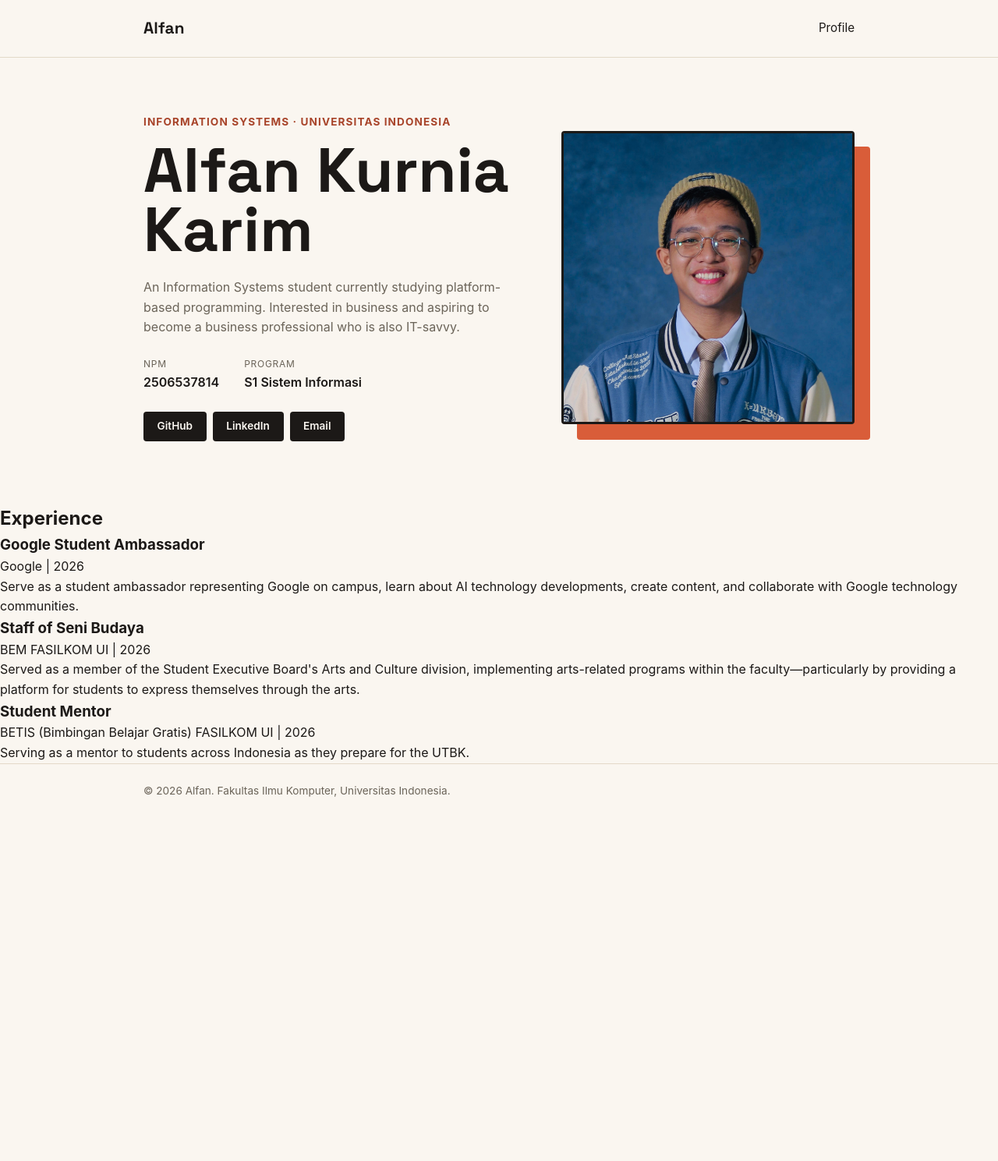
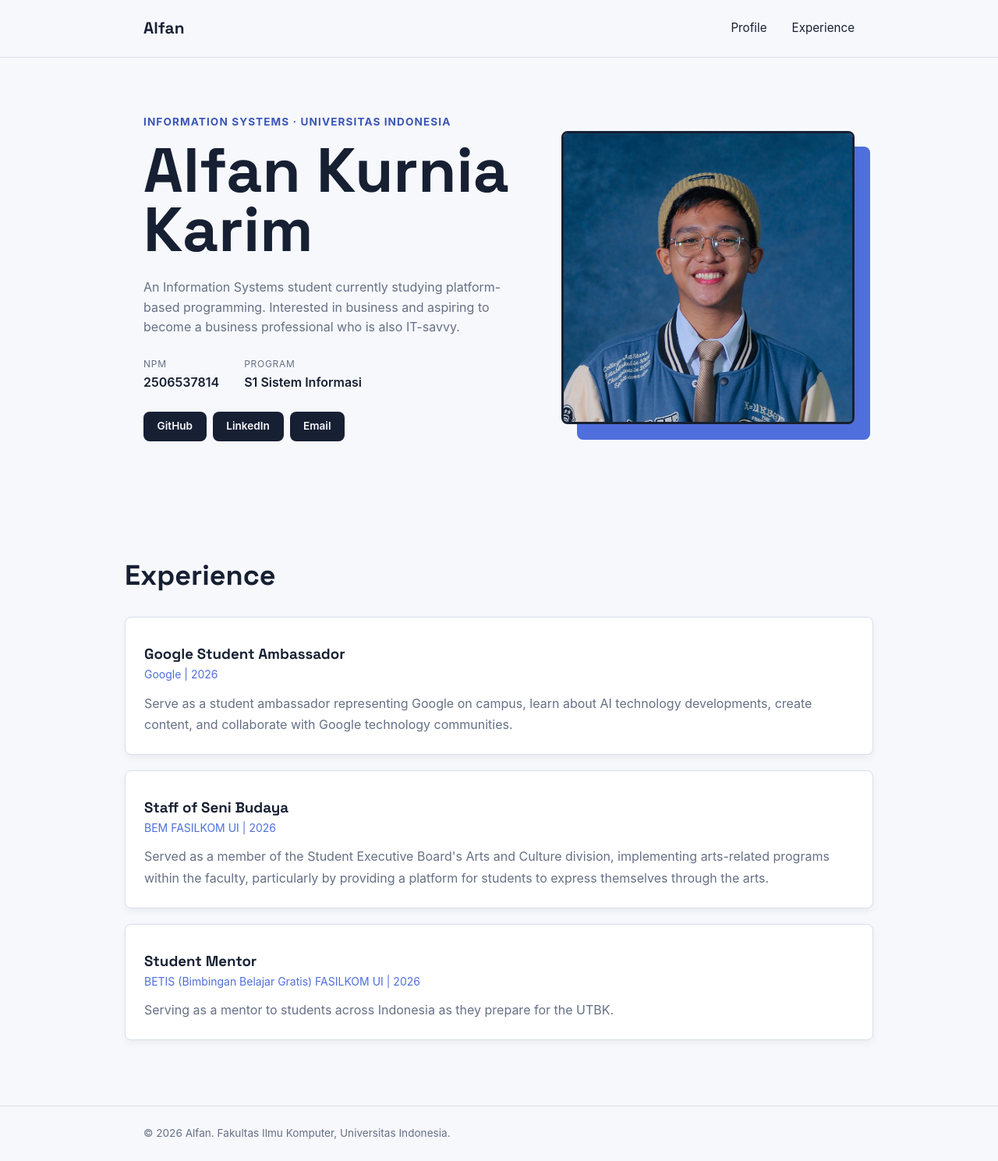
Before and after one commit to aallpann/myportofolio, a Django app: page / in a window 1280 px wide. Shown: the whole page at 78% size. Before the commit the page ends 1022 px from the top, so only its background shows below. Run offline with Django 5.2, Linux system fonts and the light colour scheme.

Commit message:
Style portfolio and add experience section

```diff
--- a/static/css/style.css
+++ b/static/css/style.css
@@ -5,13 +5,13 @@
 }
 
 :root {
-  --ink: #1c1917;
-  --paper: #faf6f0;
-  --accent: #d95d39;
-  --accent-dark: #a8442a;
-  --line: #e3d9c9;
-  --text-muted: #6b6459;
-  --radius: 4px;
+  --ink: #172033;
+  --paper: #f7f8fc;
+  --accent: #4f6fdc;
+  --accent-dark: #3b56b5;
+  --line: #d9deea;
+  --text-muted: #667085;
+  --radius: 8px;
 }
 
 body {
@@ -22,6 +22,8 @@ body {
 }
 
 h1,
+h2,
+h3,
 .brand {
   font-family:
     "Space Grotesk",
@@ -180,6 +182,48 @@ h1,
   border-top: 1px solid var(--line);
 }
 
+.experience {
+  padding: 64px 0;
+  max-width: 960px;
+  margin: 0 auto;
+}
+
+.experience-card {
+  border: 1px solid var(--line);
+  padding: 24px;
+  margin-bottom: 20px;
+  background: white;
+  border-radius: var(--radius);
+  box-shadow: 0 4px 10px rgba(0, 0, 0, 0.05);
+  transition: background-color 0.2s ease, border-color 0.2s ease, transform 0.2s ease;
+}
+
+.experience-card:hover {
+  background-color: #eef2ff;
+  border-color: var(--accent);
+  transform: translateY(-4px);
+}
+
+.experience-card h3 {
+  margin-top: 8px;
+}
+
+.experience-meta {
+  color: var(--accent);
+  font-size: 14px;
+  margin-bottom: 12px;
+}
+
+.experience-description {
+  color: var(--text-muted);
+  line-height: 1.7;
+}
+
+.experience h2 {
+  font-size: 36px;
+  margin-bottom: 24px;
+}
+
 @media (max-width: 600px) {
   .hero-grid {
     grid-template-columns: 1fr;
@@ -196,4 +240,8 @@ h1,
   .social-links {
     justify-content: flex-start;
   }
+
+  .experience {
+    padding: 64px 16px;
+  }
 }
--- a/templates/index.html
+++ b/templates/index.html
@@ -18,6 +18,7 @@
         <a href="#profile" class="brand">Alfan</a>
         <nav>
           <a href="#profile">Profile</a>
+          <a href="#experience">Experience</a>
         </nav>
       </div>
     </header>
@@ -77,7 +78,7 @@
         <article class="experience-card">
           <h3>Google Student Ambassador</h3>
           <p class="experience-meta">Google | 2026</p>
-          <p>
+          <p class="experience-description">
             Serve as a student ambassador representing Google on campus,
             learn about AI technology developments, create content,
             and collaborate with Google technology communities.
@@ -87,10 +88,10 @@
         <article class="experience-card">
           <h3>Staff of Seni Budaya</h3>
           <p class="experience-meta">BEM FASILKOM UI | 2026</p>
-          <p>
+          <p class="experience-description">
             Served as a member of the Student Executive
             Board's Arts and Culture division, implementing
-            arts-related programs within the faculty—particularly
+            arts-related programs within the faculty, particularly
             by providing a platform for students to express
             themselves through the arts.
           </p>
@@ -99,7 +100,7 @@
         <article class="experience-card">
           <h3>Student Mentor</h3>
           <p class="experience-meta">BETIS (Bimbingan Belajar Gratis) FASILKOM UI | 2026</p>
-          <p>
+          <p class="experience-description">
             Serving as a mentor to students across
             Indonesia as they prepare for the UTBK.
           </p>
```
